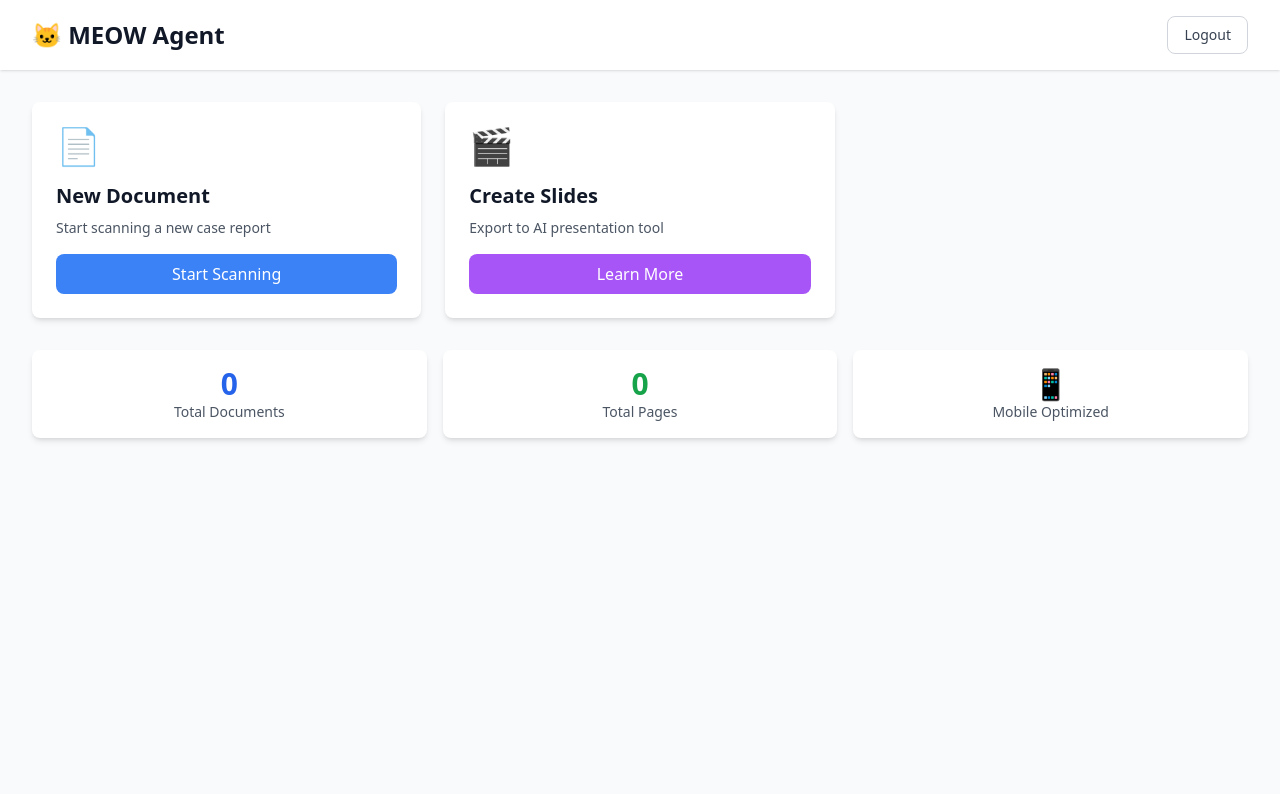
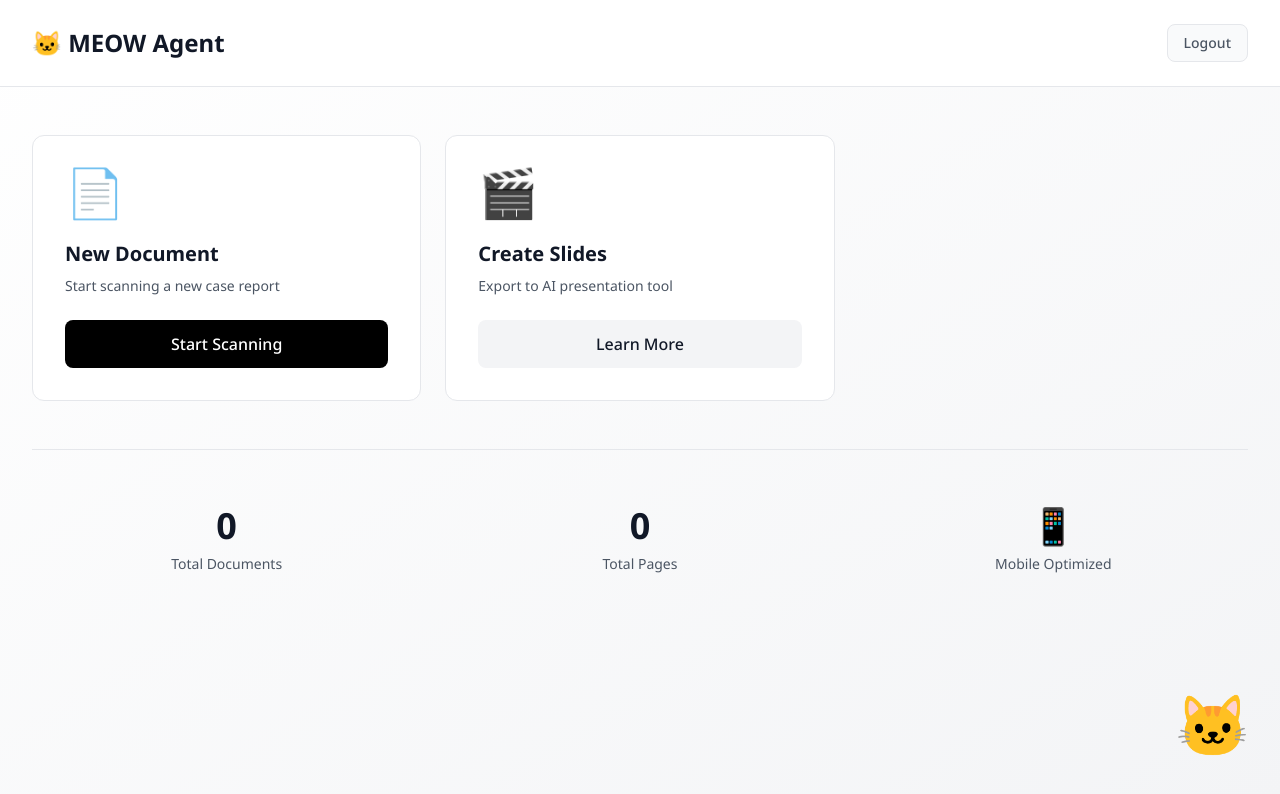
Before and after one commit to Aimclinton/meow-agent, a React (Vite) app: page / in a window 1280 px wide. Both pictures are taken after typing "Sample123", "Sample123" into the empty fields and a click on the button "Set Password". Shown: the top 794 px of the page. Built offline with nearby package versions, Linux system fonts and the light colour scheme.

Commit message:
✨ App design: Modern minimalist with Google Sans + floating cat mascot

```diff
--- a/index.html
+++ b/index.html
@@ -4,10 +4,48 @@
     <meta charset="UTF-8" />
     <link rel="icon" type="image/svg+xml" href="/favicon.svg" />
     <meta name="viewport" content="width=device-width, initial-scale=1.0" />
-    <title>doc-scanner</title>
+    <title>MEOW Agent - Magical Document Scanner</title>
+    <link rel="preconnect" href="https://fonts.googleapis.com">
+    <link rel="preconnect" href="https://fonts.gstatic.com" crossorigin>
+    <link href="https://fonts.googleapis.com/css2?family=Noto+Sans:wght@400;500;600;700;900&display=swap" rel="stylesheet">
+    <style>
+      * {
+        font-family: 'Noto Sans', -apple-system, BlinkMacSystemFont, 'Segoe UI', sans-serif;
+      }
+
+      /* Floating cat in bottom right */
+      .floating-cat {
+        position: fixed;
+        bottom: 30px;
+        right: 30px;
+        font-size: 60px;
+        z-index: 50;
+        animation: float 3s ease-in-out infinite;
+        cursor: pointer;
+        transition: transform 0.3s ease;
+      }
+
+      .floating-cat:hover {
+        transform: scale(1.1);
+      }
+
+      @keyframes float {
+        0%, 100% { transform: translateY(0px); }
+        50% { transform: translateY(-15px); }
+      }
+
+      @media (max-width: 768px) {
+        .floating-cat {
+          bottom: 20px;
+          right: 20px;
+          font-size: 45px;
+        }
+      }
+    </style>
   </head>
   <body>
     <div id="root"></div>
+    <div class="floating-cat">🐱</div>
     <script type="module" src="/src/main.jsx"></script>
   </body>
 </html>
--- a/src/pages/MainApp.jsx
+++ b/src/pages/MainApp.jsx
@@ -12,14 +12,14 @@ export default function MainApp() {
   }
 
   return (
-    <div className="min-h-screen bg-gray-50">
+    <div className="min-h-screen bg-gradient-to-br from-white to-gray-100">
       {/* Header */}
-      <header className="bg-white shadow">
-        <div className="max-w-7xl mx-auto px-4 sm:px-6 lg:px-8 py-4 flex justify-between items-center">
+      <header className="bg-white border-b border-gray-200">
+        <div className="max-w-7xl mx-auto px-4 sm:px-6 lg:px-8 py-6 flex justify-between items-center">
           <h1 className="text-2xl font-bold text-gray-900">🐱 MEOW Agent</h1>
           <button
             onClick={logout}
-            className="px-4 py-2 text-sm font-medium text-gray-700 bg-white border border-gray-300 rounded-lg hover:bg-gray-50"
+            className="px-4 py-2 text-sm font-medium text-gray-600 bg-gray-50 border border-gray-200 rounded-lg hover:bg-gray-100 transition-colors"
           >
             Logout
           </button>
@@ -27,17 +27,18 @@ export default function MainApp() {
       </header>
 
       {/* Main Content */}
-      <main className="max-w-7xl mx-auto px-4 sm:px-6 lg:px-8 py-8">
+      <main className="max-w-7xl mx-auto px-4 sm:px-6 lg:px-8 py-12">
         {currentPage === 'dashboard' && (
-          <div className="grid grid-cols-1 md:grid-cols-2 lg:grid-cols-3 gap-6">
+          <div>
+            <div className="grid grid-cols-1 md:grid-cols-2 lg:grid-cols-3 gap-6 mb-12">
               {/* New Document */}
-            <div className="bg-white rounded-lg shadow-md p-6 cursor-pointer hover:shadow-lg transition-shadow">
-              <div className="text-4xl mb-4">📄</div>
-              <h2 className="text-xl font-semibold text-gray-900 mb-2">New Document</h2>
-              <p className="text-gray-600 text-sm">Start scanning a new case report</p>
+              <div className="bg-white rounded-xl border border-gray-200 p-8 cursor-pointer hover:shadow-lg hover:border-gray-300 transition-all">
+                <div className="text-5xl mb-6">📄</div>
+                <h2 className="text-xl font-bold text-gray-900 mb-2">New Document</h2>
+                <p className="text-gray-600 text-sm mb-6">Start scanning a new case report</p>
                 <button
                   onClick={() => setCurrentPage('workflow')}
-                className="mt-4 w-full bg-blue-500 hover:bg-blue-600 text-white font-medium py-2 px-4 rounded-lg"
+                  className="w-full bg-black hover:bg-gray-800 text-white font-medium py-3 px-4 rounded-lg transition-colors"
                 >
                   Start Scanning
                 </button>
@@ -45,48 +46,49 @@ export default function MainApp() {
 
               {/* Recent Documents */}
               {documents.slice(-2).map((doc) => (
-              <div key={doc.id} className="bg-white rounded-lg shadow-md p-6 cursor-pointer hover:shadow-lg transition-shadow">
-                <div className="text-4xl mb-4">📋</div>
-                <h2 className="text-xl font-semibold text-gray-900 mb-1 truncate">{doc.title}</h2>
+                <div key={doc.id} className="bg-white rounded-xl border border-gray-200 p-8 cursor-pointer hover:shadow-lg hover:border-gray-300 transition-all">
+                  <div className="text-5xl mb-6">📋</div>
+                  <h2 className="text-xl font-bold text-gray-900 mb-2 truncate">{doc.title}</h2>
                   <p className="text-gray-600 text-sm mb-2">{doc.pages.length} pages</p>
-                <p className="text-gray-500 text-xs mb-4">
+                  <p className="text-gray-500 text-xs mb-6">
                     Updated: {new Date(doc.updatedAt).toLocaleDateString()}
                   </p>
-                <button className="w-full bg-green-500 hover:bg-green-600 text-white font-medium py-2 px-4 rounded-lg text-sm">
+                  <button className="w-full bg-gray-100 hover:bg-gray-200 text-gray-900 font-medium py-3 px-4 rounded-lg text-sm transition-colors">
                     Continue
                   </button>
                 </div>
               ))}
 
               {/* Create Slides */}
-            <div className="bg-white rounded-lg shadow-md p-6 cursor-pointer hover:shadow-lg transition-shadow">
-              <div className="text-4xl mb-4">🎬</div>
-              <h2 className="text-xl font-semibold text-gray-900 mb-2">Create Slides</h2>
-              <p className="text-gray-600 text-sm">Export to AI presentation tool</p>
-              <button className="mt-4 w-full bg-purple-500 hover:bg-purple-600 text-white font-medium py-2 px-4 rounded-lg">
+              <div className="bg-white rounded-xl border border-gray-200 p-8 cursor-pointer hover:shadow-lg hover:border-gray-300 transition-all">
+                <div className="text-5xl mb-6">🎬</div>
+                <h2 className="text-xl font-bold text-gray-900 mb-2">Create Slides</h2>
+                <p className="text-gray-600 text-sm mb-6">Export to AI presentation tool</p>
+                <button className="w-full bg-gray-100 hover:bg-gray-200 text-gray-900 font-medium py-3 px-4 rounded-lg transition-colors">
                   Learn More
                 </button>
               </div>
             </div>
-        )}
 
             {/* Quick Stats */}
-        <div className="mt-8 grid grid-cols-3 gap-4">
-          <div className="bg-white rounded-lg shadow-md p-4 text-center">
-            <div className="text-3xl font-bold text-blue-600">{documents.length}</div>
+            <div className="grid grid-cols-1 md:grid-cols-3 gap-6 pt-8 border-t border-gray-200">
+              <div className="p-6 text-center">
+                <div className="text-4xl font-bold text-gray-900 mb-2">{documents.length}</div>
                 <p className="text-gray-600 text-sm">Total Documents</p>
               </div>
-          <div className="bg-white rounded-lg shadow-md p-4 text-center">
-            <div className="text-3xl font-bold text-green-600">
+              <div className="p-6 text-center">
+                <div className="text-4xl font-bold text-gray-900 mb-2">
                   {documents.reduce((sum, doc) => sum + doc.pages.length, 0)}
                 </div>
                 <p className="text-gray-600 text-sm">Total Pages</p>
               </div>
-          <div className="bg-white rounded-lg shadow-md p-4 text-center">
-            <div className="text-3xl font-bold text-purple-600">📱</div>
+              <div className="p-6 text-center">
+                <div className="text-4xl font-bold text-gray-900 mb-2">📱</div>
                 <p className="text-gray-600 text-sm">Mobile Optimized</p>
               </div>
             </div>
+          </div>
+        )}
       </main>
     </div>
   );
```
Lines whose indentation alone changed are shown as unchanged.
